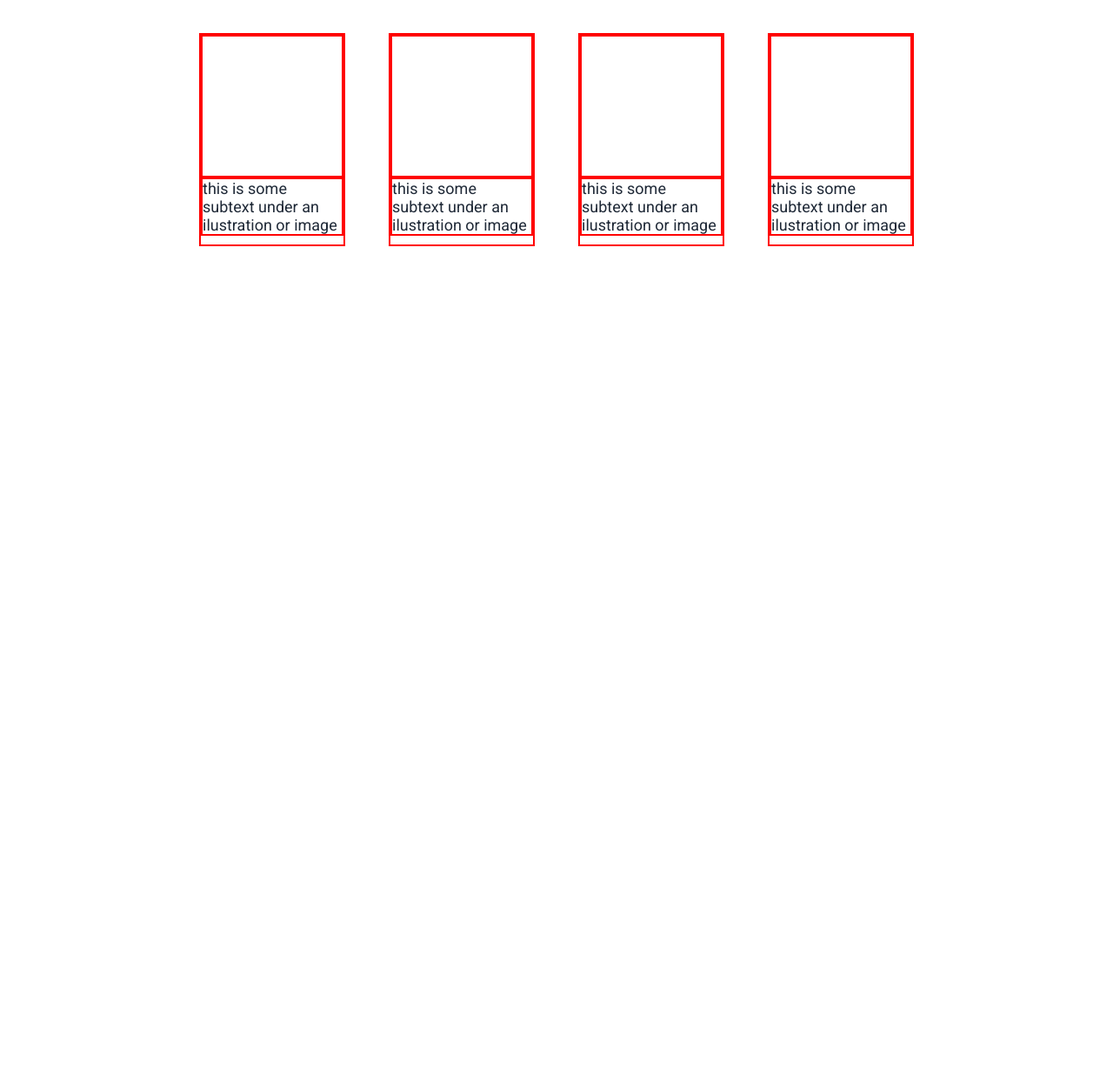
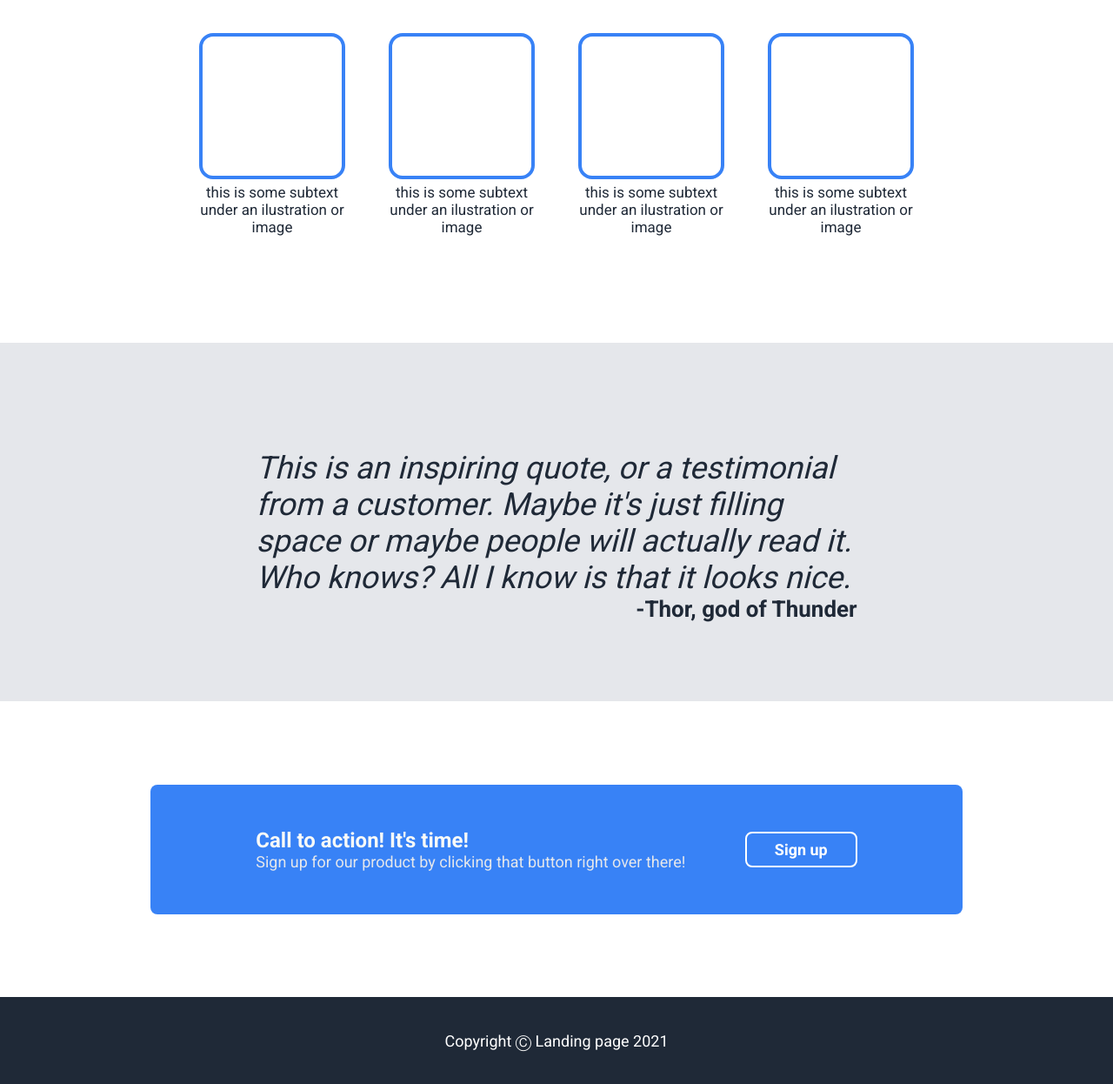
Before and after one commit to helio3197/test-landing-page, a plain HTML site: page index.html in a window 1280 px wide. Shown: the part 556-1802 px from the top of the page at 87% size. Before the commit the page ends 839 px from the top, so only its background shows below. Drawn offline with Linux system fonts and the light colour scheme.

Commit message:
pafe finished

```diff
--- a/css/styles.css
+++ b/css/styles.css
@@ -23,7 +23,7 @@ body {
     justify-content: space-between;
 }
 
-.header div div{
+.header-font{
     font-size: 24px;
     color: #f9faf8;
     font-weight: bold;
@@ -75,7 +75,7 @@ button {
     background-color: gray;
     display: flex;
     justify-content: center;
-    align-items: center;
+    align-items:center;
     color: white;
 }
 
@@ -92,21 +92,90 @@ button {
     justify-content: center;
     flex-wrap: wrap;
     gap: 50px;
+    padding-bottom: 113px;
 }
 
 .second-two div {
-    border: 2px solid red;
+
     flex-basis: 160px;
     flex-shrink: 0;
 }
 
 .second-two .second-text{
     color: #1f2937;
+    text-align: center;
+    font-size: 17px;
 }
 
 .box-image {
     height: 160px;
     width: 160px;
+    border: 4px solid #3882f6;
+    border-radius: 16px;
+    margin-bottom: 5px;
+}
+
+.third {
+    background-color: #e5e7eb;
+    display: flex;
+    font-size: 36px;
+    font-style: italic;
+    color: #1f2937;
+    padding: 123px 0 91px;
+    justify-content: center;
+
+
+}
+
+.third div {
+    flex: 0 1 54%;
+}
+
+p {
+    margin: 0;
+    padding: 0;
+    text-align: end;
+    font-weight: bolder;
+    font-size: 26px;
+    font-style: normal;
+}
+
+.fourth {
+    display: flex;
+    justify-content: center;
+    align-items: center;
+    flex-basis: 340px;
+}
+
+.fourth-child {
+    background-color: #3882f6;
+    border-radius: 8px;
+    flex-basis: 73%;
+    display: flex;
+    justify-content: center;
+    padding: 50px 0;
+}
+
+.fourth-child-son {
+    flex-basis: 74%;
+    display: flex;
+    justify-content: space-between;
+    align-items: center;
+}
+
+.button {
+    border: 2px solid white;
+    flex: 0 0 auto;
+}
+
+.footer {
+    background-color: #1f2937;
+    font-size: 18px;
+    display: flex;
+    align-items: center;
+    justify-content: center;
+    color: white;
+    padding: 40px;
 }
 
 ul {
--- a/index.html
+++ b/index.html
@@ -9,7 +9,7 @@
 </head>
 <body>
     <div class="header">
-        <div class="header-child"><div>Header Logo</div>
+        <div class="header-child"><div class="header-font">Header Logo</div>
         <ul>
             <li><a href="" alt="">header link one</a></li>
             <li><a href="" alt="">header link two</a></li>
@@ -20,7 +20,7 @@
         <div class="first-child"><div class="hero">
             <div class="main-text">This website is awesome</div>
             <div class="second-text">This website has some subtext that goes here under the main title. It's a smaller font and the color is lower contrast</div>
-            <button>Sign up</button>
+            <button href="https://www.example.com">Sign up</button>
         </div>
         <div class="image">
             <div>this is a placeholder for an image</div>
@@ -42,10 +42,14 @@
         </div>
     </div>
     <div class="third">
-
+        <div>This is an inspiring quote, or a testimonial from a customer. Maybe it's just filling space or maybe people will actually read it. Who knows? All I know is that it looks nice.<p>-Thor, god of Thunder</p></div>
+    </div>
+    <div class="fourth">
+        <div class="fourth-child"><div class="fourth-child-son"><div><div class="header-font">Call to action! It's time!</div><div class="second-text" style="margin-bottom: 0;">Sign up for our product by clicking that button right over there!</div></div><button class="button">Sign up</button></div>
+        </div>
     </div>
     <div class="footer">
-
+        <div>Copyright Ⓒ Landing page 2021</div>
     </div>
 </body>
 </html>
```
